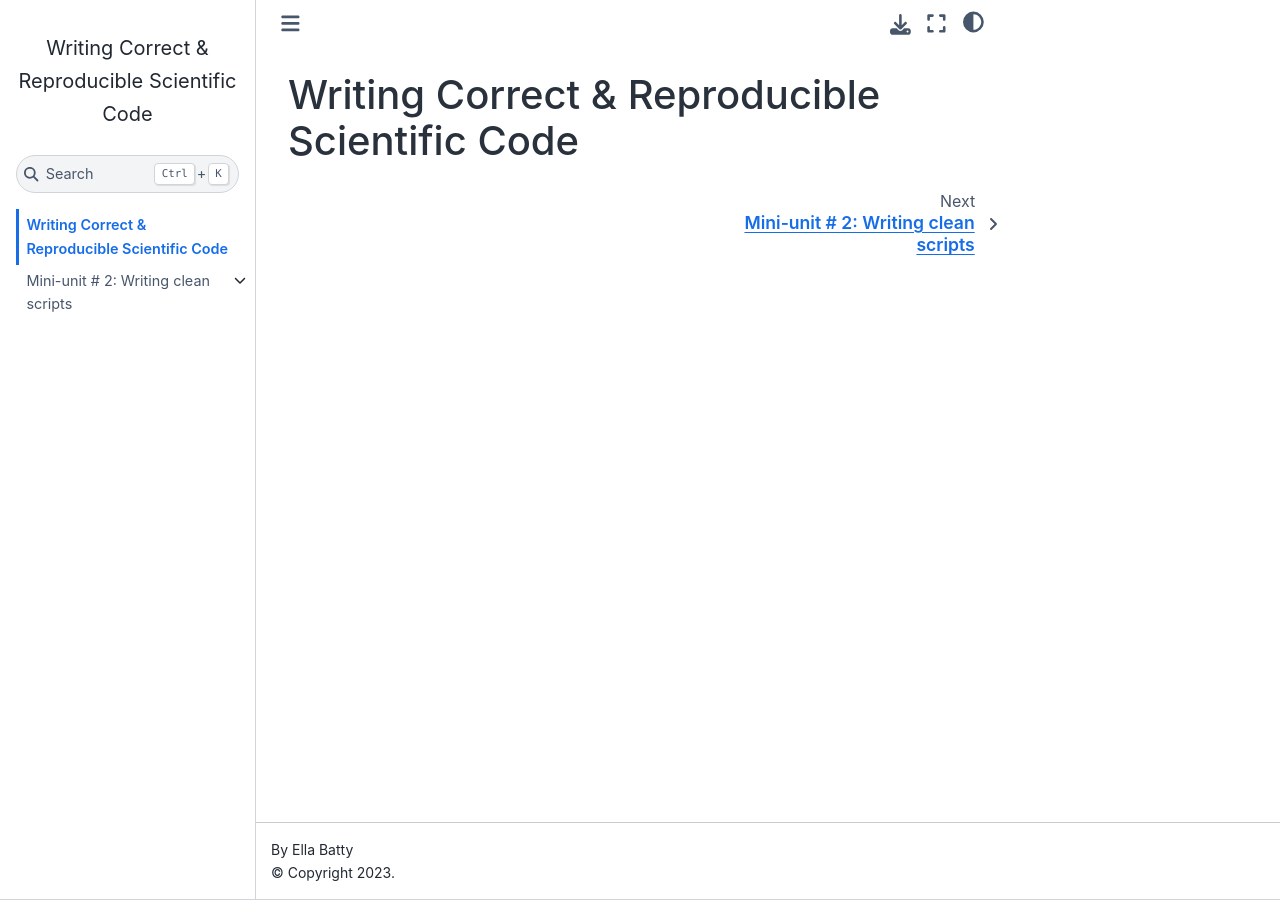
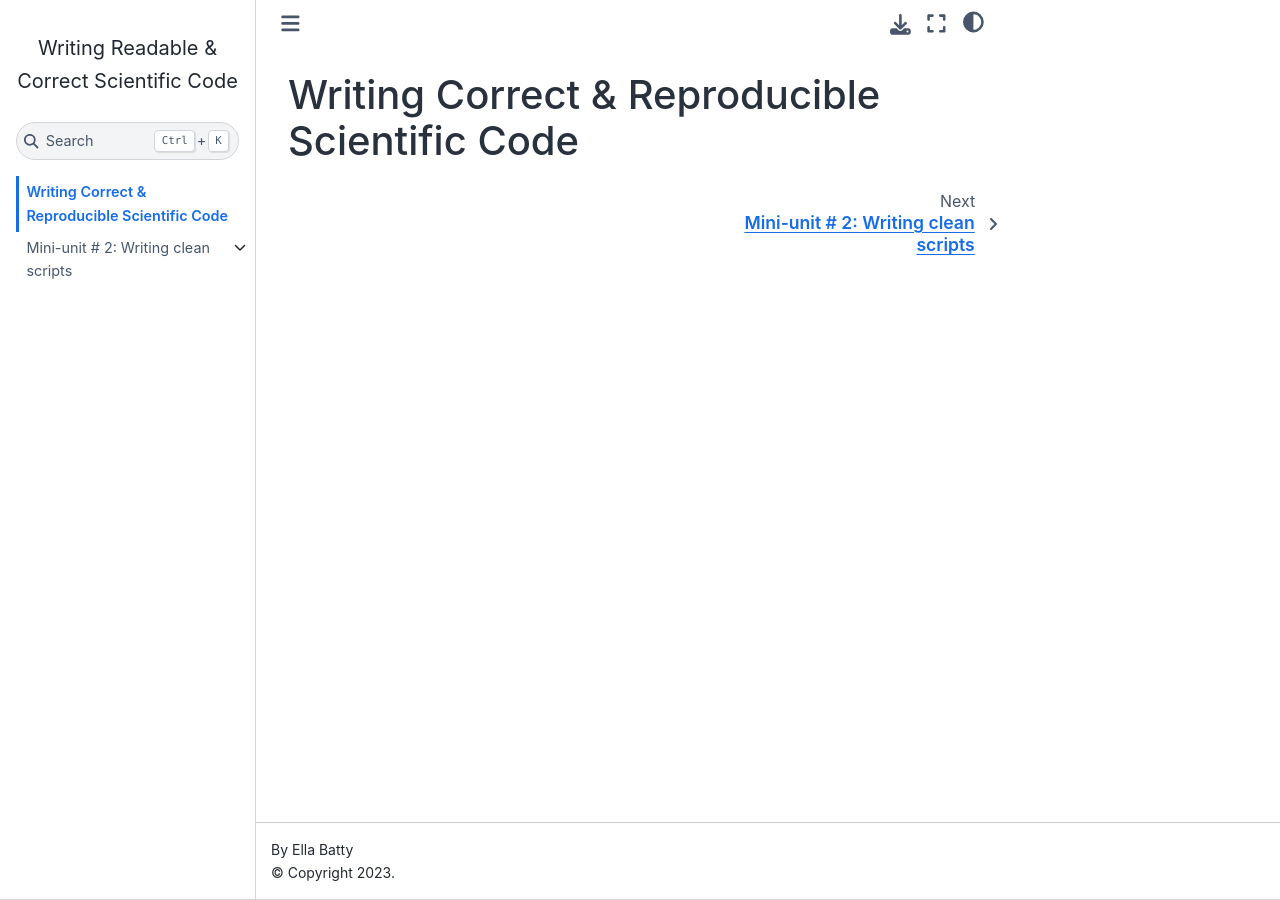
Before and after one commit to ebatty/CorrectReadableScientificCode, a Jupyter Book: the page built from intro.md, in a window 1280 px wide. Built offline with Jupyter Book 1.0.4 settings and Sphinx 7.4.7 and the Sphinx Book theme 1.1.4, drawn with Linux system fonts in a browser that asks for light colours; pages that are not in the unit, such as notebooks, are missing from menus; comment, search, counter and statistics services are not loaded.

Commit message:
Update _config.yml

```diff
--- a/_config.yml
+++ b/_config.yml
@@ -5,7 +5,7 @@
 
 #######################################################################################
 # Book settings
-title                       : Writing Correct & Reproducible Scientific Code  # The title of the book. Will be placed in the left navbar.
+title                       : Writing Readable & Correct Scientific Code  # The title of the book. Will be placed in the left navbar.
 author                      : Ella Batty  # The author of the book
 copyright                   : "2023"  # Copyright year to be placed in the footer
 #logo                        : images/NeuroImage.png  # A path to the book logo
```
